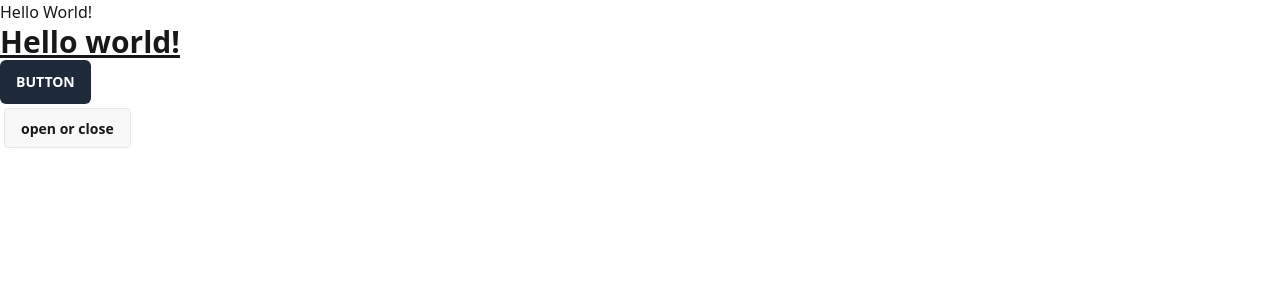
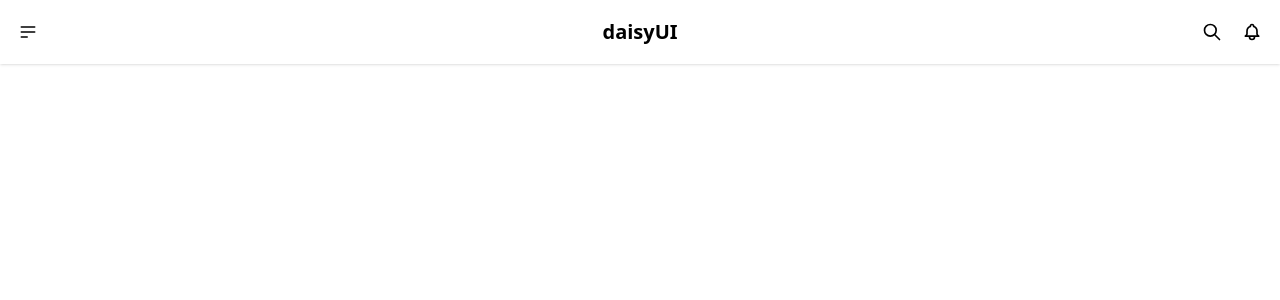
Before and after one commit to alfarezza/React, a React (Vite) app: page / in a window 1280 px wide. Shown: the top 300 px of the page. Built offline with nearby package versions, Linux system fonts and the light colour scheme.

Commit message:
Add Navbar

```diff
--- a/src/App.jsx
+++ b/src/App.jsx
@@ -1,26 +1,11 @@
 import './App.css'
+import Navbar from './components/Navbar'
 
 function App() {
 
   return (
     <>
-      <h1>Hello World!</h1>
-      <h1 class="text-3xl font-bold underline">
-        Hello world!
-      </h1>
-      <button
-        class="inline-block cursor-pointer rounded-md bg-gray-800 px-4 py-3 text-center text-sm font-semibold uppercase text-white transition duration-200 ease-in-out hover:bg-gray-900">
-        Button
-      </button>
-      <div>
-        <details className="dropdown">
-          <summary className="btn m-1">open or close</summary>
-          <ul className="menu dropdown-content bg-base-100 rounded-box z-1 w-52 p-2 shadow-sm">
-            <li><a>Item 1</a></li>
-            <li><a>Item 2</a></li>
-          </ul>
-        </details>
-      </div>
+      <Navbar/>
     </>
   )
 }
--- /dev/null
+++ b/src/components/Navbar.jsx
@@ -0,0 +1,36 @@
+export default function Navbar() {
+    return (
+        <>
+            <div className="navbar bg-base-100 shadow-sm">
+                <div className="navbar-start">
+                    <div className="dropdown">
+                        <div tabIndex={0} role="button" className="btn btn-ghost btn-circle">
+                            <svg xmlns="http://www.w3.org/2000/svg" className="h-5 w-5" fill="none" viewBox="0 0 24 24" stroke="currentColor"> <path strokeLinecap="round" strokeLinejoin="round" strokeWidth="2" d="M4 6h16M4 12h16M4 18h7" /> </svg>
+                        </div>
+                        <ul
+                            tabIndex={0}
+                            className="menu menu-sm dropdown-content bg-base-100 rounded-box z-1 mt-3 w-52 p-2 shadow">
+                            <li><a>Homepage</a></li>
+                            <li><a>Portfolio</a></li>
+                            <li><a>About</a></li>
+                        </ul>
+                    </div>
+                </div>
+                <div className="navbar-center">
+                    <a className="btn btn-ghost text-xl">daisyUI</a>
+                </div>
+                <div className="navbar-end">
+                    <button className="btn btn-ghost btn-circle">
+                        <svg xmlns="http://www.w3.org/2000/svg" className="h-5 w-5" fill="none" viewBox="0 0 24 24" stroke="currentColor"> <path strokeLinecap="round" strokeLinejoin="round" strokeWidth="2" d="M21 21l-6-6m2-5a7 7 0 11-14 0 7 7 0 0114 0z" /> </svg>
+                    </button>
+                    <button className="btn btn-ghost btn-circle">
+                        <div className="indicator">
+                            <svg xmlns="http://www.w3.org/2000/svg" className="h-5 w-5" fill="none" viewBox="0 0 24 24" stroke="currentColor"> <path strokeLinecap="round" strokeLinejoin="round" strokeWidth="2" d="M15 17h5l-1.405-1.405A2.032 2.032 0 0118 14.158V11a6.002 6.002 0 00-4-5.659V5a2 2 0 10-4 0v.341C7.67 6.165 6 8.388 6 11v3.159c0 .538-.214 1.055-.595 1.436L4 17h5m6 0v1a3 3 0 11-6 0v-1m6 0H9" /> </svg>
+                            <span className="badge badge-xs badge-primary indicator-item"></span>
+                        </div>
+                    </button>
+                </div>
+            </div>
+        </>
+    )
+}
--- a/src/index.css
+++ b/src/index.css
@@ -1,2 +1,10 @@
 @import "tailwindcss";
-@plugin "daisyui";
+/* @plugin "daisyui"; */
+@plugin "daisyui" {
+  themes: forest --default, dark --prefersdark;
+  root: ":root";
+  include: ;
+  exclude: ;
+  prefix: ;
+  logs: true;
+}
```
